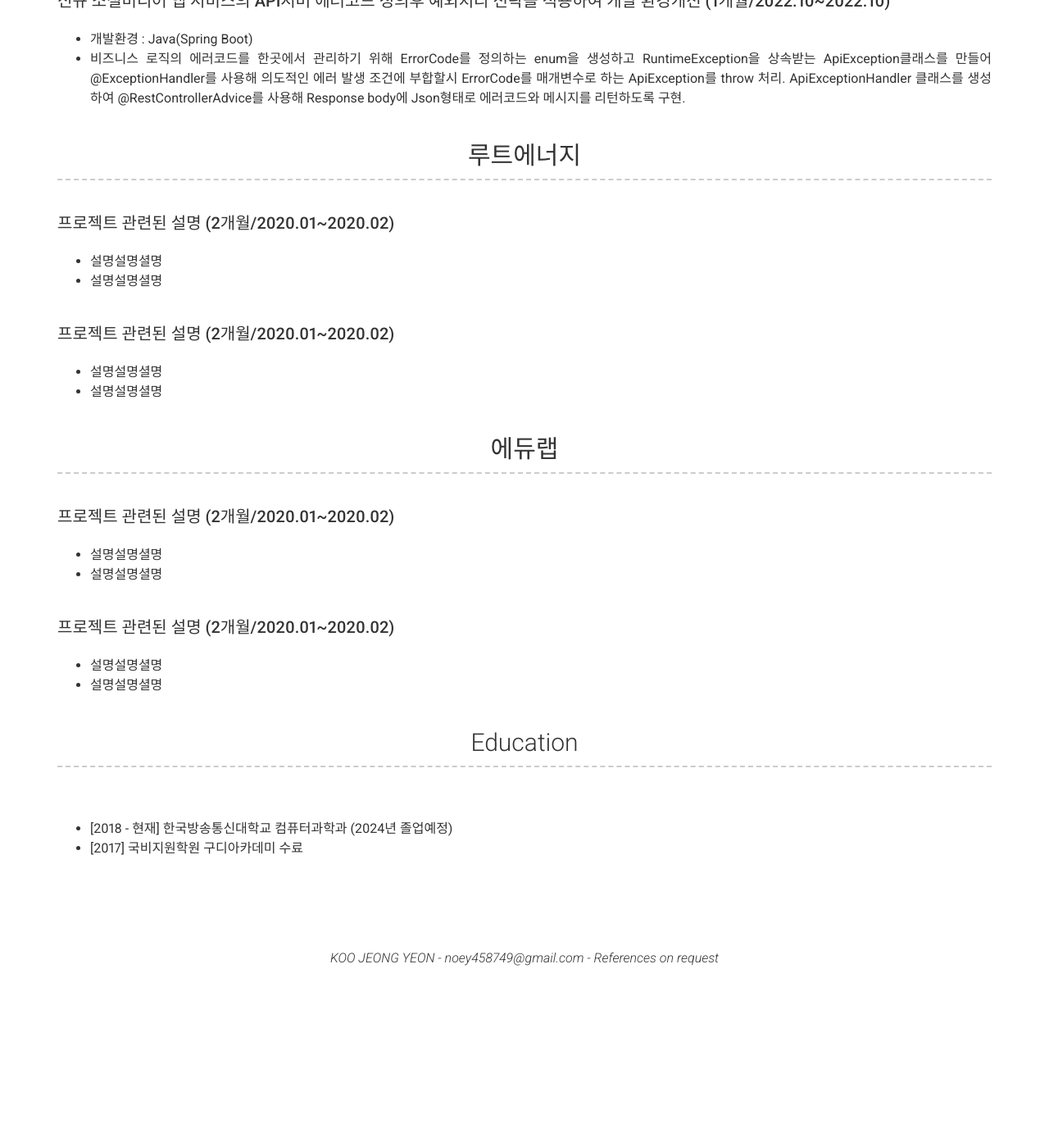
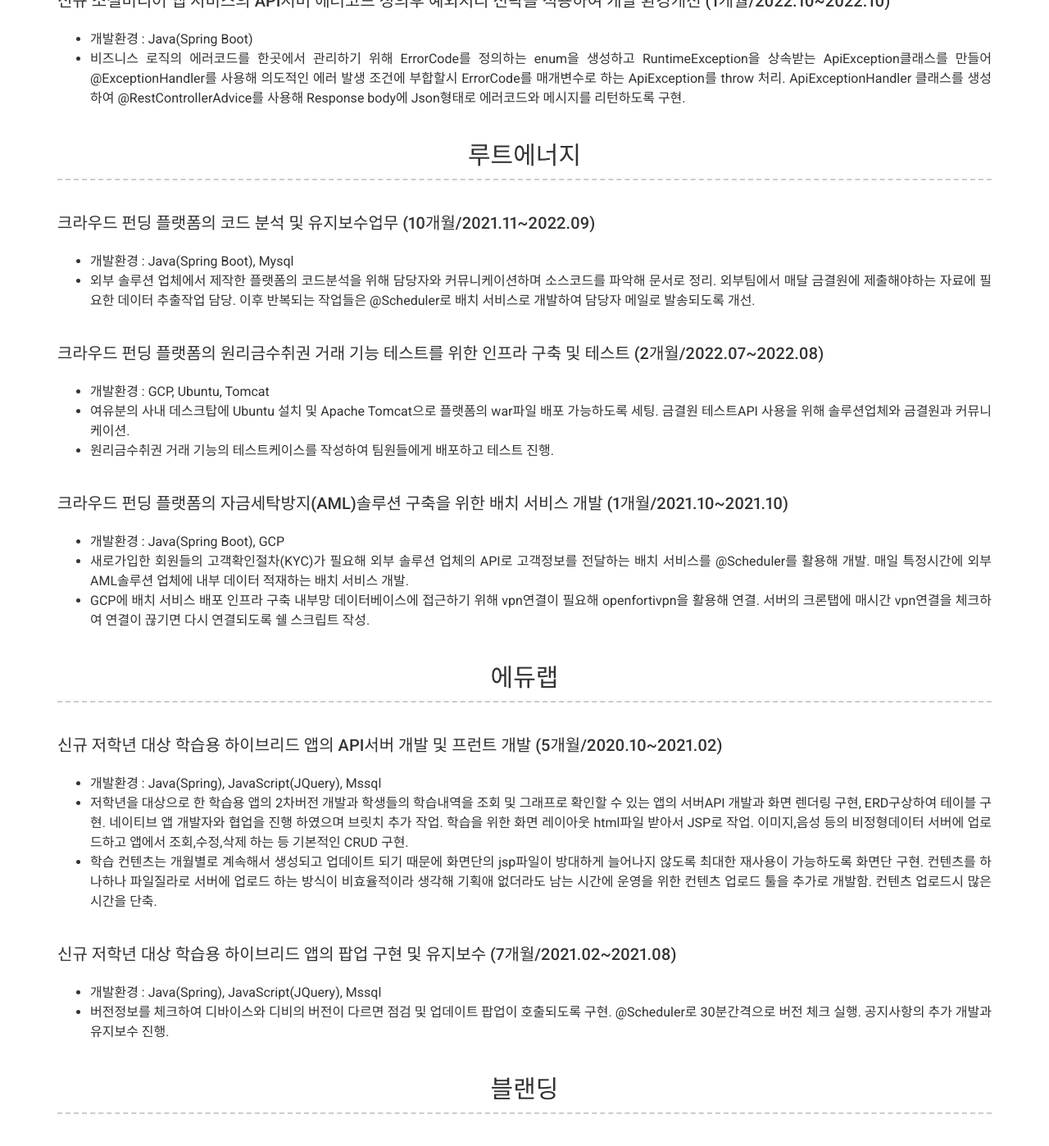
Before and after one commit to koo-jeongyeon/koo-jeongyeon.github.io, a Jekyll site: the page built from index.html, in a window 1280 px wide and 1400 px high, scrolled down 2528 px. Shown: the whole window at 82% size. Built offline with Jekyll 4.4.1, drawn with Linux system fonts in a browser that asks for light colours; nearby versions of some CDN libraries; before the commit the page ends 3716 px from its top, so only the background shows below that; some of the changed text lies outside the part shown.

Commit message:
전체 경력사항 업데이트

```diff
--- a/_config.yml
+++ b/_config.yml
@@ -103,7 +103,7 @@
         quote: >
           재생에너지 크라우드펀딩 플랫폼 서비스
         description: |
-          서비스중인 크라우드펀딩 플랫폼의 데이터로 외부 솔루션 API와 연동한 배치 프로젝트 개발과 채권마켓 테스트를 위한 서버 인프라 구축을 진행 하였습니다.
+          서비스중인 크라우드펀딩 플랫폼의 데이터로 외부 솔루션 API와 연동한 배치 프로젝트 개발과 원리금수취권 거래 테스트를 위한 서버 인프라 구축을 진행 하였습니다.
 
           - Java8(Spring, JSP, Gradle, Mysql), GCP, Ubuntu, Tomcat, Git(Gitlab), Slack, Notion
       - layout: left
@@ -155,30 +155,51 @@
         description: |
           - 개발환경 : Java(Spring Boot)
           - 비즈니스 로직의 에러코드를 한곳에서 관리하기 위해 ErrorCode를 정의하는 enum을 생성하고 RuntimeException을 상속받는 ApiException클래스를 만들어 @ExceptionHandler를 사용해
-            의도적인 에러 발생 조건에 부합할시 ErrorCode를 매개변수로 하는 ApiException를 throw 처리.
-            ApiExceptionHandler 클래스를 생성하여 @RestControllerAdvice를 사용해 Response body에 Json형태로 에러코드와 메시지를 리턴하도록 구현.
+          의도적인 에러 발생 조건에 부합할시 ErrorCode를 매개변수로 하는 ApiException를 throw 처리.
+          ApiExceptionHandler 클래스를 생성하여 @RestControllerAdvice를 사용해 Response body에 Json형태로 에러코드와 메시지를 리턴하도록 구현.
   - title: 루트에너지
     layout: text
     content:
-      - sub_title: 프로젝트 관련된 설명 (2개월/2020.01~2020.02)
+      - sub_title: 크라우드 펀딩 플랫폼의 코드 분석 및 유지보수업무 (10개월/2021.11~2022.09)
         description: |
-          - 설명설명셜명
-          - 설명설명셜명
-      - sub_title: 프로젝트 관련된 설명 (2개월/2020.01~2020.02)
+          - 개발환경 : Java(Spring Boot), Mysql
+          - 외부 솔루션 업체에서 제작한 플랫폼의 코드분석을 위해 담당자와 커뮤니케이션하며 소스코드를 파악해 문서로 정리.
+          외부팀에서 매달 금결원에 제출해야하는 자료에 필요한 데이터 추출작업 담당. 이후 반복되는 작업들은 @Scheduler로 배치 서비스로 개발하여 담당자 메일로 발송되도록 개선.
+      - sub_title: 크라우드 펀딩 플랫폼의 원리금수취권 거래 기능 테스트를 위한 인프라 구축 및 테스트 (2개월/2022.07~2022.08)
         description: |
-          - 설명설명셜명
-          - 설명설명셜명
+          - 개발환경 : GCP, Ubuntu, Tomcat
+          - 여유분의 사내 데스크탑에 Ubuntu 설치 및 Apache Tomcat으로 플랫폼의 war파일 배포 가능하도록 세팅. 금결원 테스트API 사용을 위해 솔루션업체와 금결원과 커뮤니케이션.
+          - 원리금수취권 거래 기능의 테스트케이스를 작성하여 팀원들에게 배포하고 테스트 진행.
+      - sub_title: 크라우드 펀딩 플랫폼의 자금세탁방지(AML)솔루션 구축을 위한 배치 서비스 개발 (1개월/2021.10~2021.10)
+        description: |
+          - 개발환경 : Java(Spring Boot), GCP
+          - 새로가입한 회원들의 고객확인절차(KYC)가 필요해 외부 솔루션 업체의 API로 고객정보를 전달하는 배치 서비스를 @Scheduler를 활용해 개발. 매일 특정시간에 외부 AML솔루션 업체에 내부 데이터 적재하는 배치 서비스 개발.
+          - GCP에 배치 서비스 배포 인프라 구축 내부망 데이터베이스에 접근하기 위해 vpn연결이 필요해 openfortivpn을 활용해 연결. 서버의 크론탭에 매시간 vpn연결을 체크하여 연결이 끊기면 다시 연결되도록 쉘 스크립트 작성.
   - title: 에듀랩
     layout: text
     content:
-      - sub_title: 프로젝트 관련된 설명 (2개월/2020.01~2020.02)
+      - sub_title: 신규 저학년 대상 학습용 하이브리드 앱의 API서버 개발 및 프런트 개발 (5개월/2020.10~2021.02)
         description: |
-          - 설명설명셜명
-          - 설명설명셜명
-      - sub_title: 프로젝트 관련된 설명 (2개월/2020.01~2020.02)
+          - 개발환경 : Java(Spring), JavaScript(JQuery), Mssql
+          - 저학년을 대상으로 한 학습용 앱의 2차버전 개발과 학생들의 학습내역을 조회 및 그래프로 확인할 수 있는 앱의 서버API 개발과 화면 렌더링 구현, ERD구상하여 테이블 구현. 네이티브 앱 개발자와 협업을 진행 하였으며 브릿치 추가 작업.
+          학습을 위한 화면 레이아웃 html파일 받아서 JSP로 작업. 이미지,음성 등의 비정형데이터 서버에 업로드하고 앱에서 조회,수정,삭제 하는 등 기본적인 CRUD 구현.
+          - 학습 컨텐츠는 개월별로 계속해서 생성되고 업데이트 되기 때문에 화면단의 jsp파일이 방대하게 늘어나지 않도록 최대한 재사용이 가능하도록 화면단 구현. 컨텐츠를 하나하나 파일질라로 서버에 업로드 하는 방식이 비효율적이라 생각해
+          기획애 없더라도 남는 시간에 운영을 위한 컨텐츠 업로드 툴을 추가로 개발함. 컨텐츠 업로드시 많은 시간을 단축.
+      - sub_title: 신규 저학년 대상 학습용 하이브리드 앱의 팝업 구현 및 유지보수 (7개월/2021.02~2021.08)
         description: |
-          - 설명설명셜명
-          - 설명설명셜명
+          - 개발환경 : Java(Spring), JavaScript(JQuery), Mssql
+          - 버전정보를 체크하여 디바이스와 디비의 버전이 다르면 점검 및 업데이트 팝업이 호출되도록 구현. @Scheduler로 30분간격으로 버전 체크 실행. 공지사항의 추가 개발과 유지보수 진행.
+  - title: 블랜딩
+    layout: text
+    content:
+      - sub_title: 유니티를 기반으로한 4인 멀티플레이 게임 개발 및 수정 (12개월/2019.04~2020.04)
+        description: |
+          - 개발환경 : Java(Spring), WebSocket, Unity, Mysql
+          - 웹에서 이더리움을 충전하여 게임에서 4인 멀티플레이 게임을 진행하는 방식으로 훌라와 브루마블 등의 게임 제작. WebSocket으로 서버와 Unity클라이언트간 json형태 패킷 통신을 구현.
+          유저가 접속하면 WebSocketSession에 세션값 저장하여 Socket handler에서 입장과 퇴장시 초기화 로직 실행.
+          - 클라이언트에서 4인팟 Room입장시 서버로 해당 데이터 json패킷 전송, 해당 룸클래스의 유저배열에 추가하여 2이상 모이면 게임시작버튼 생성.
+          유저가 해당 턴에 액션을 취했을시 방에 있는 모든 유저들에게도 해당 액션에 대해 서버에서 json패킷을 전송해 동기화, 클라이언트에서 확인 가능하도록 애니메이션 개발.
+          턴마다 시간제한을 두고 시간제한이 넘어갈 시 패스하도록 구현하는 등의 게임 로직 구현을 담당.
   # - title: Projects # Title for the section
   #   layout: list # Type of content section (list/text)
   #   content:
```
